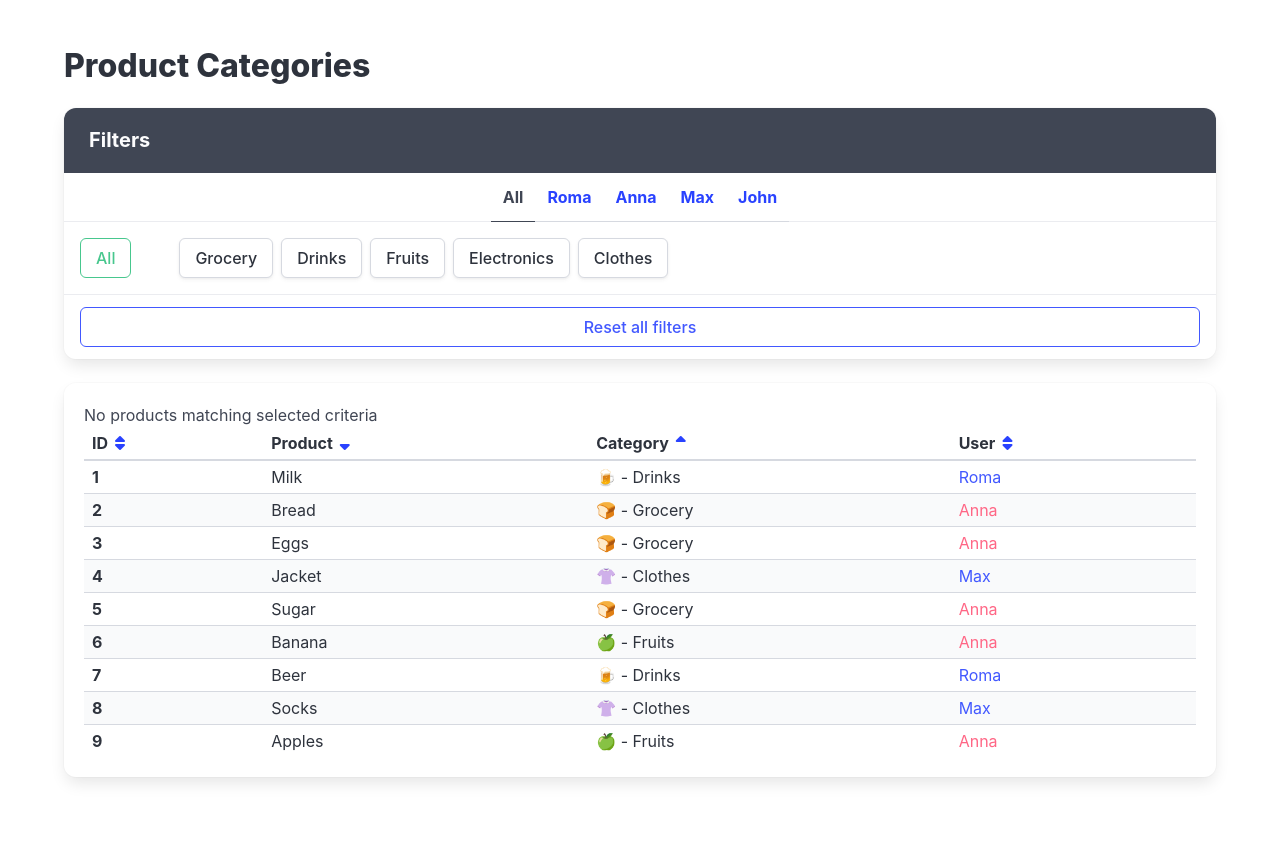
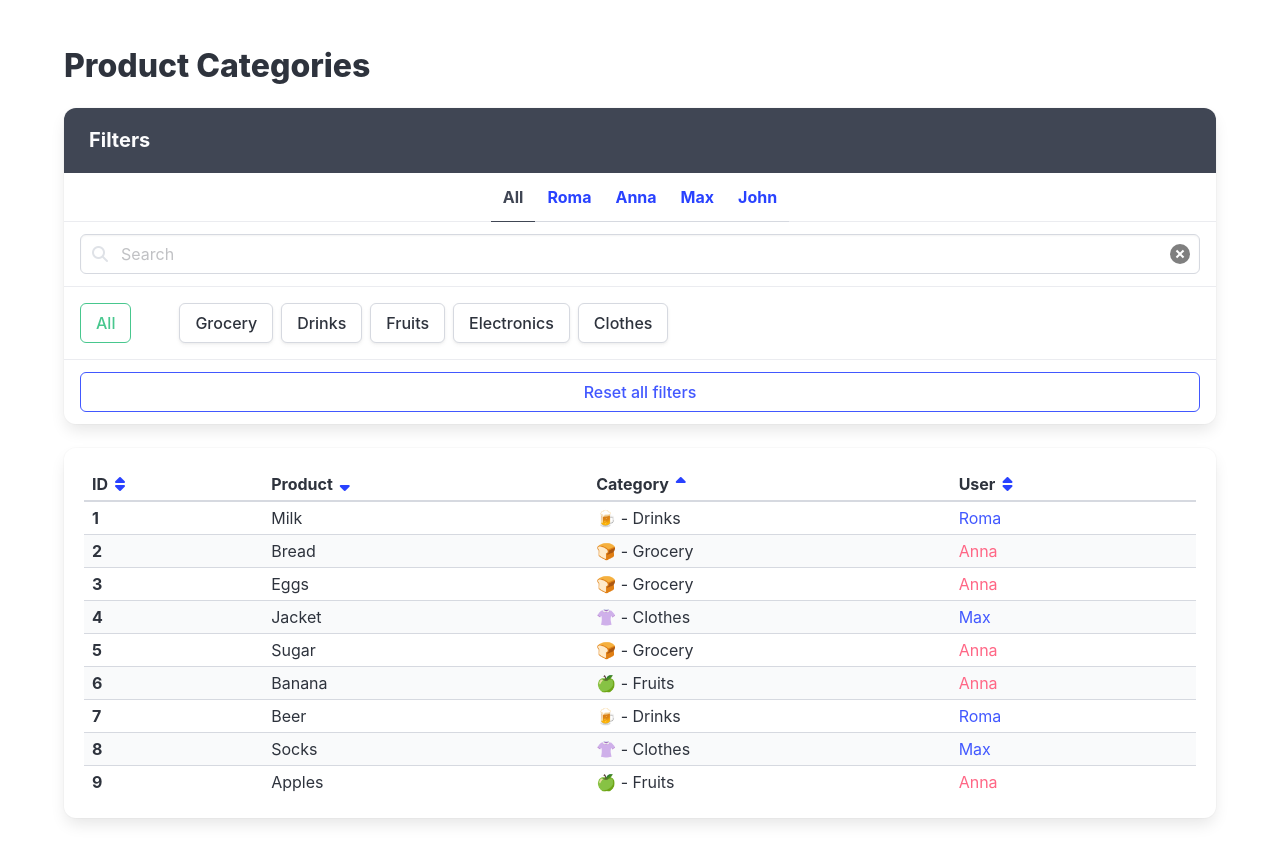
Before and after one commit to jeolinna/react_practice_alina_kostenko, a React (Vite) app: page / in a window 1280 px wide. Shown: the top 862 px of the page. Before the commit the page ends 825 px from the top, so only its background shows below. Built offline with nearby package versions, Linux system fonts and the light colour scheme.

Commit message:
delete comments

```diff
--- a/src/App.jsx
+++ b/src/App.jsx
@@ -80,36 +80,36 @@ export const App = () => {
               })}
             </p>
 
-            {/* <div className="panel-block">
+            <div className="panel-block">
               <p className="control has-icons-left has-icons-right">
                 <input
                   data-cy="SearchField"
                   type="text"
                   className="input"
                   placeholder="Search"
-                  value="qwe"
                 />
 
                 <span className="icon is-left">
                   <i className="fas fa-search" aria-hidden="true" />
                 </span>
 
-                <span className="icon is-right"> */}
-            {/* eslint-disable-next-line jsx-a11y/control-has-associated-label */}
-            {/* <button
+                <span className="icon is-right">
+                  {/* eslint-disable-next-line jsx-a11y/control-has-associated-label */}
+                  <button
                     data-cy="ClearButton"
                     type="button"
                     className="delete"
                   />
                 </span>
               </p>
-            </div> */}
+            </div>
 
             <div className="panel-block is-flex-wrap-wrap">
               <a
                 href="#/"
                 data-cy="AllCategories"
                 className="button is-success mr-6 is-outlined"
+                onClick={() => setFilteredByCategory([])}
               >
                 All
               </a>
@@ -152,10 +152,6 @@ export const App = () => {
         </div>
 
         <div className="box table-container">
-          <p data-cy="NoMatchingMessage">
-            No products matching selected criteria
-          </p>
-
           <table
             data-cy="ProductTable"
             className="table is-striped is-narrow is-fullwidth"
```
Also changed, not shown: 1 other file (tests, documents, lock files or other folders).
